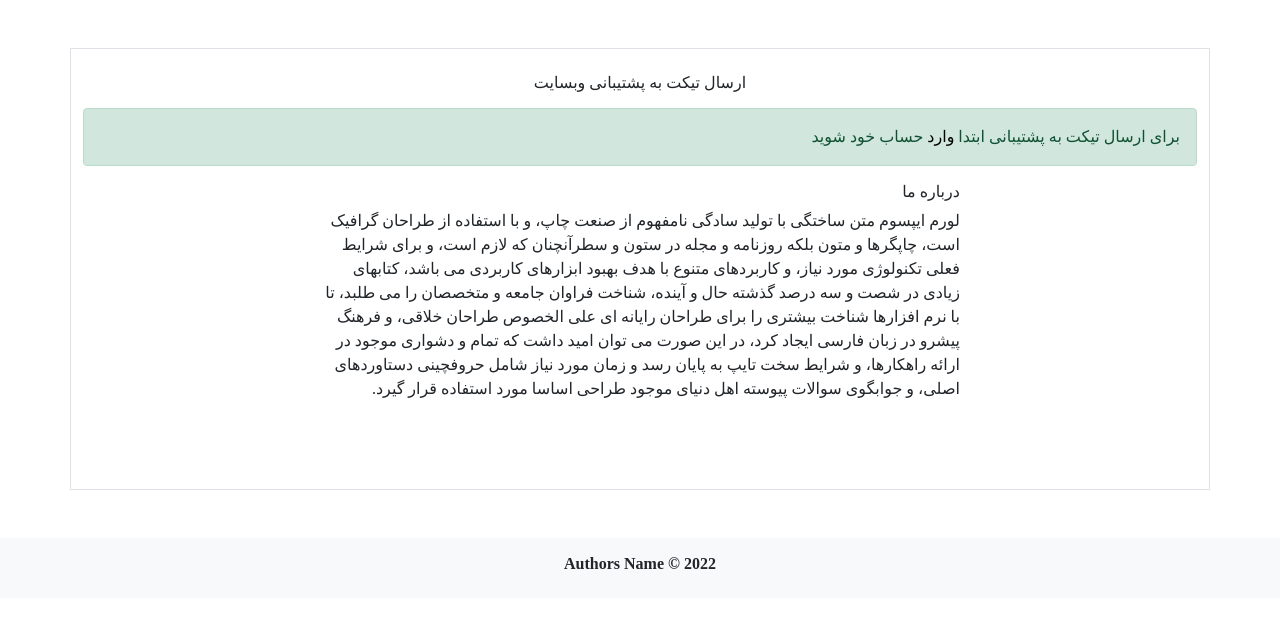
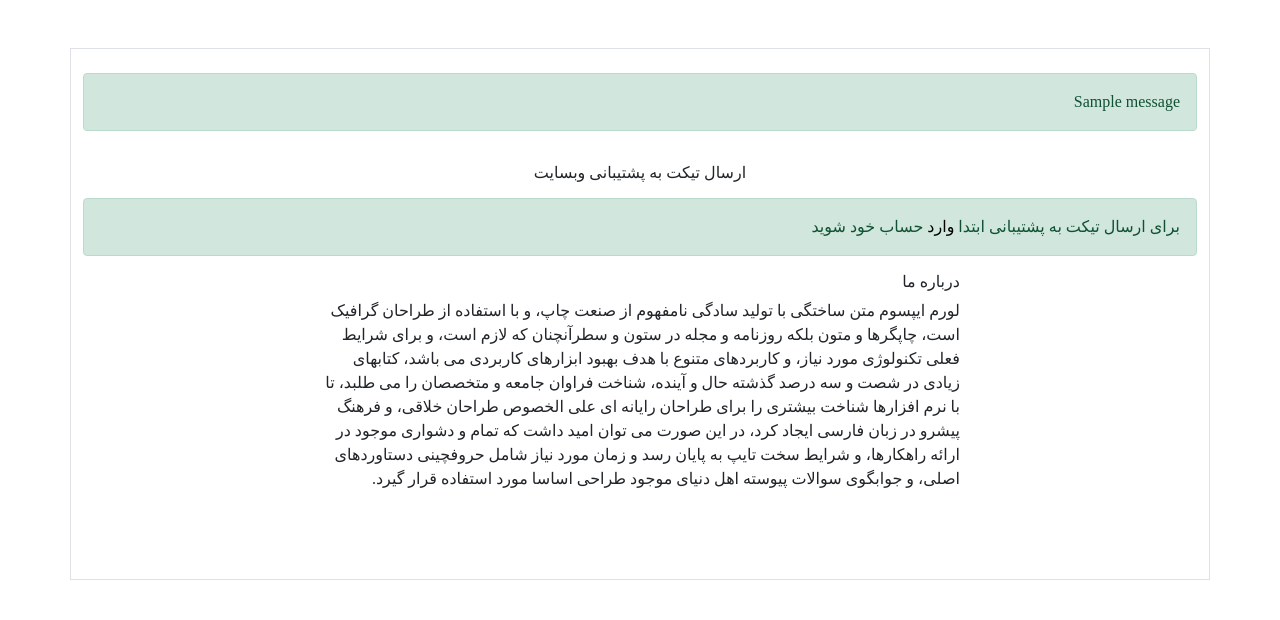
Before and after one commit to AbolfazlAbdi48/our-blog, a Django app: page /ticket/ in a window 1280 px wide. Shown: the part 56-676 px from the top of the page. Run offline with Django 4.2, Linux system fonts and the light colour scheme; data comes from the database, SQL or seed files in the repository; both versions use the stored data as it was after the commit; one stand-in notice (Sample message) is shown; some libraries are stand-ins or nearby versions; some web fonts are replaced.

Commit message:
Update: SendTicket view

```diff
--- a/account/templates/account/ticket_create.html
+++ b/account/templates/account/ticket_create.html
@@ -6,11 +6,13 @@
 <!-- content section start -->
 <section class="container my-5">
     <div class="row justify-content-center border py-4">
-        {% if request.META.HTTP_REFERER == request.build_absolute_uri %}
+        {% if messages %}
         <section class="col-md-12 mb-3">
-            <div class="alert alert-info">
-                تیکت شما با موفقیت ارسال شد.
+            {% for message in messages %}
+            <div class="alert alert-{{ message.tags }}">
+                {{ message|safe }}
             </div>
+            {% endfor %}
         </section>
         {% endif %}
 
--- a/account/views.py
+++ b/account/views.py
@@ -1,6 +1,7 @@
 from django.utils import timezone
 from django.shortcuts import render, get_object_or_404
 from django.views.generic import CreateView, View
+from django.contrib import messages
 
 from blog.models import (
     Article,
@@ -35,6 +36,7 @@ class SendTicket(CreateView):
         ticket = form.save(commit=False)
         ticket.user = self.request.user
         ticket.save()
+        messages.success(self.request, 'تیکت شما با موفقیت ارسال شد.')
         return super().form_invalid(form)
 
 
```
Also changed, not shown: db.sqlite3.
